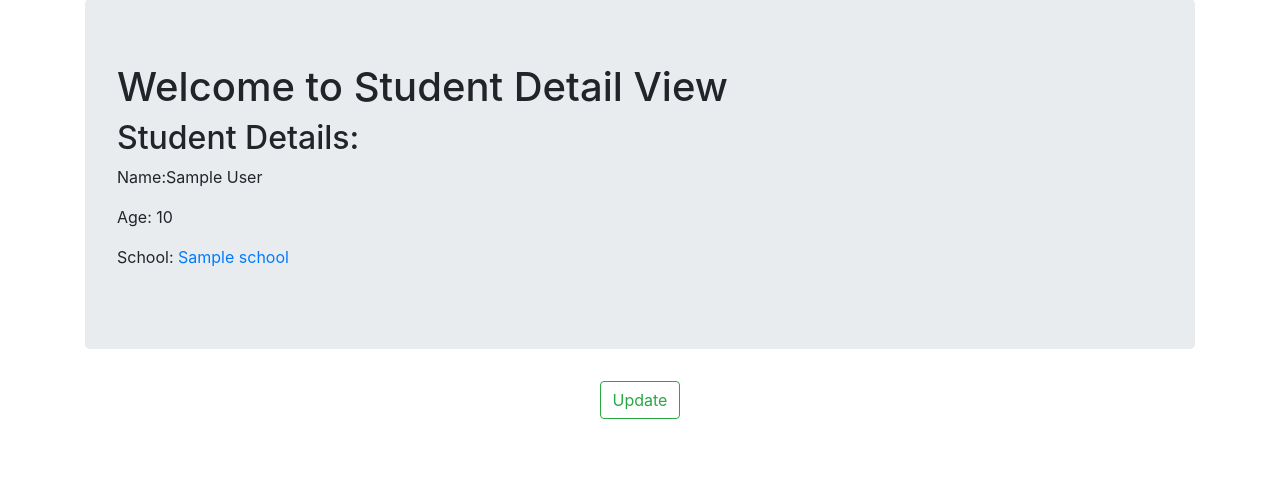
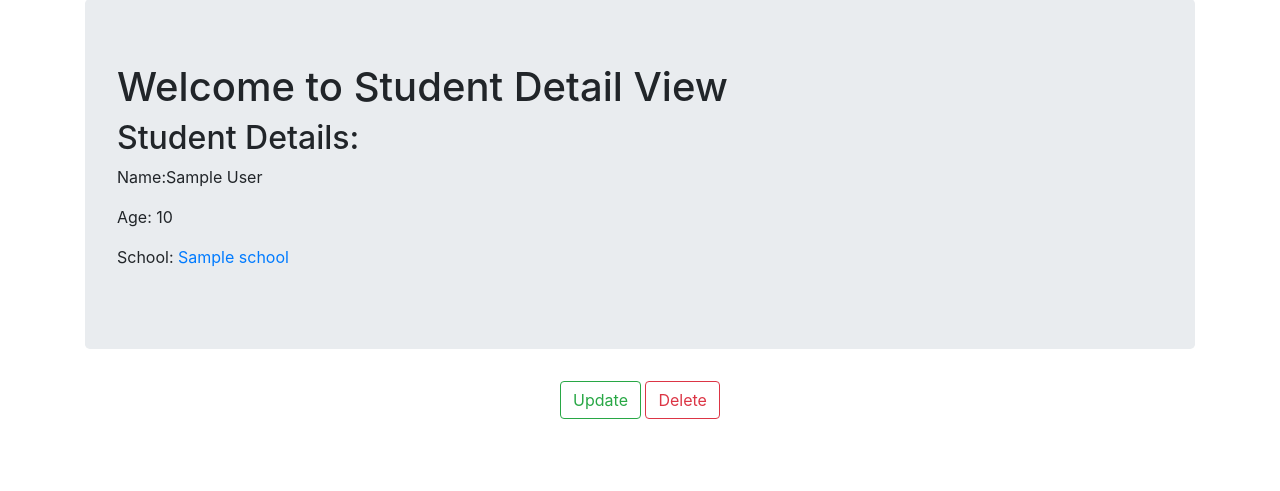
Before and after one commit to JaworskiAleksander/hello_world, a Django app: page /basic_app/students/1 in a window 1280 px wide. Shown: the part 57-548 px from the top of the page. Run offline with Django 3.2, Linux system fonts and the light colour scheme; tables that the repository leaves empty hold one stand-in row (values such as "Sample post"); some libraries are stand-ins or nearby versions.

Commit message:
added button that redirects to student_confirm_delete.html template

```diff
--- a/hello_world_CBV/basic_app/templates/basic_app/student_detail.html
+++ b/hello_world_CBV/basic_app/templates/basic_app/student_detail.html
@@ -11,6 +11,7 @@
 <div class="container">
     <p class="text-center">
         <a href="{% url 'basic_app:student_update' pk=student_detail.id %}" class="btn btn-outline-success">Update</a>
+        <a href="{% url 'basic_app:student_delete' pk=student_detail.id %}" class="btn btn-outline-danger">Delete</a>
     </p>
 </div>
 {% endblock %}
```
